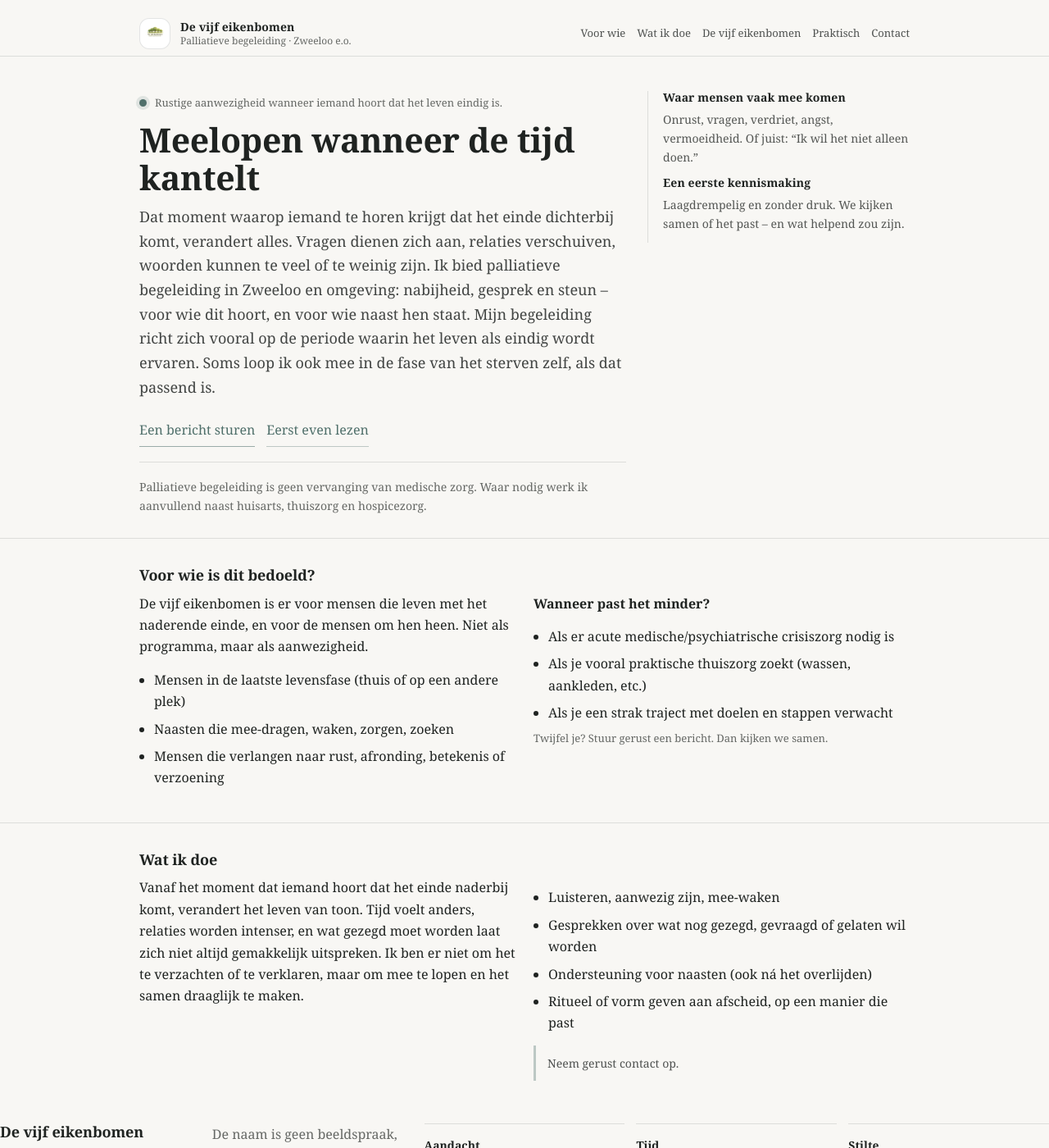
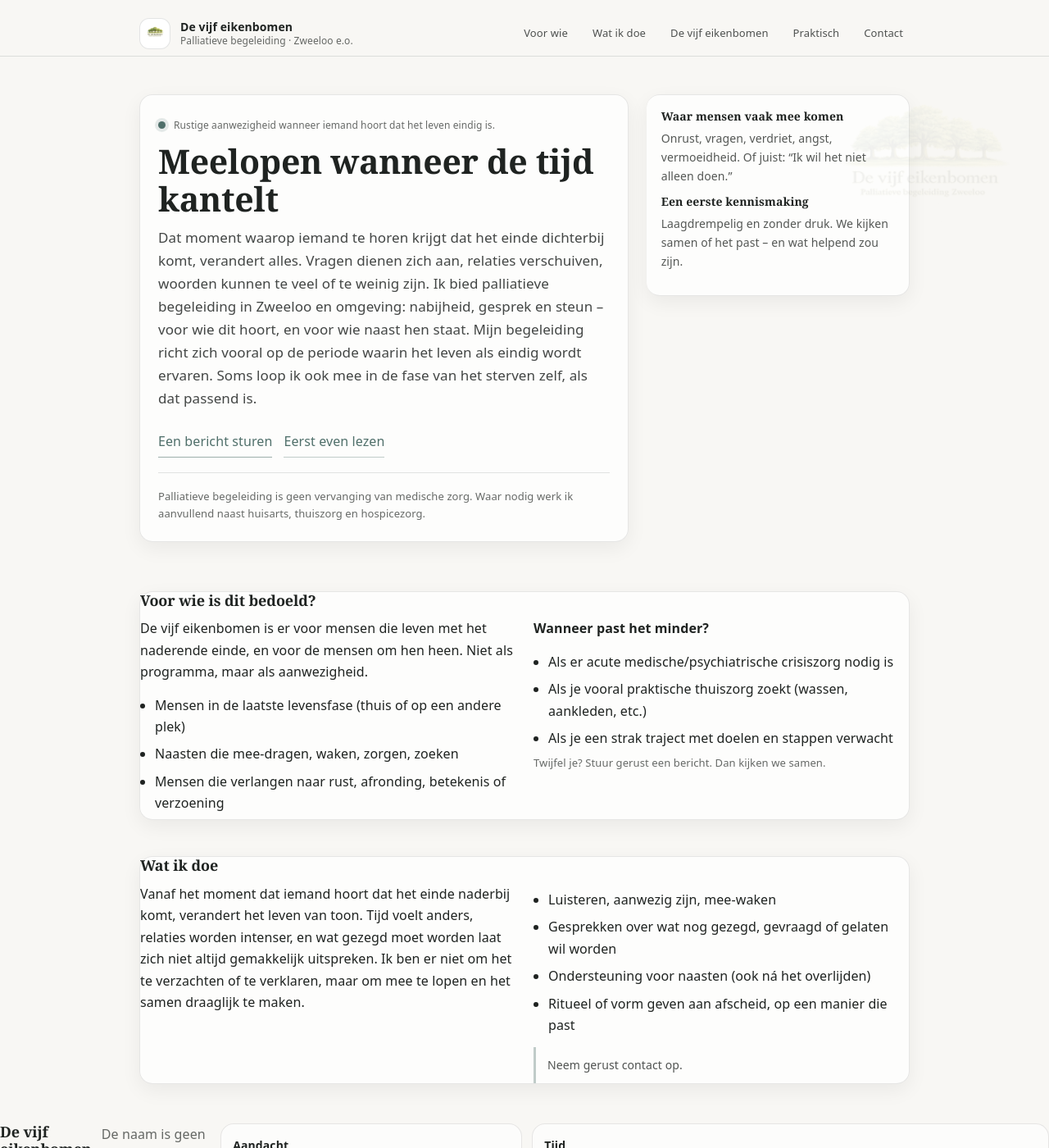
Before and after one commit to itffilosofieinfo/devijfeikenbomen.nl, a Jekyll site: the page built from index.md, in a window 1280 px wide and 1400 px high. Shown: the whole window at 82% size. Built offline with Jekyll 4.4.1, drawn with Linux system fonts in a browser that asks for light colours.

Commit message:
Enhance CSS styles for modern appearance
Added modern styling updates to improve layout and typography.

```diff
--- a/assets/css/style.css
+++ b/assets/css/style.css
@@ -350,3 +350,143 @@ p{ margin: 0 0 14px; }
   .topbar{ flex-direction:column; align-items:flex-start; }
   .eiken{ grid-template-columns: 1fr; }
 }
+/* =========================
+   PATCH: Diepte + ritme
+   Plak onderaan style.css
+   ========================= */
+
+/* 1) Body: iets minder “krant” (meer moderne rust) */
+body{
+  font-family: ui-sans-serif, system-ui, -apple-system, Segoe UI, Roboto, Helvetica, Arial, "Apple Color Emoji","Segoe UI Emoji";
+  letter-spacing: 0.1px;
+}
+
+/* 2) Koppen: behoud klassiek, maar minder krantachtig */
+h1,h2,h3{
+  font-family: ui-serif, Georgia, "Times New Roman", Times, serif;
+  font-weight: 600;
+}
+
+/* 3) Subtiele diepte: “papierpanelen” terugbrengen (heel licht) */
+.card{
+  background: rgba(255,255,255,0.68);
+  border: 1px solid rgba(31,35,33,0.10);
+  border-radius: 16px;
+  box-shadow: 0 8px 24px rgba(0,0,0,0.06);
+}
+
+.section{
+  border-top: 0;
+  padding: 34px 0;
+}
+
+.section + .section{
+  padding-top: 10px;
+}
+
+/* 4) Hero: iets meer presence + zacht beeld (watermark) */
+.hero{
+  padding: 46px 0 26px;
+  position: relative;
+}
+
+.hero::before{
+  content:"";
+  position:absolute;
+  right: 24px;
+  top: 10px;
+  width: 260px;
+  height: 260px;
+  background-image: url("/assets/images/devijfeikenbomen-logo-square.png");
+  background-size: contain;
+  background-repeat: no-repeat;
+  opacity: 0.06;
+  pointer-events: none;
+  filter: saturate(0.9);
+}
+
+.hero-grid{
+  gap: 22px;
+}
+
+.hero-main{ padding: 22px 22px; }
+.hero-side{
+  padding: 18px 18px;
+  border-left: 0;
+}
+
+/* 5) Kolommen: startlijnen gelijk trekken (margin fix) */
+.cols > div > :first-child,
+.hero-main > :first-child,
+.hero-side > :first-child,
+.section-card > :first-child{
+  margin-top: 0;
+}
+.cols > div > :last-child,
+.hero-main > :last-child,
+.hero-side > :last-child,
+.section-card > :last-child{
+  margin-bottom: 0;
+}
+
+/* 6) Navigatie: iets “steviger” en toch rustig */
+.nav a{
+  padding: 6px 8px;
+  border-radius: 999px;
+  background: transparent;
+}
+.nav a:hover{
+  background: rgba(79,111,106,0.10);
+}
+
+/* 7) “De vijf eiken” fix: geen tabelgevoel, maar rustige tegels */
+.eiken{
+  margin-top: 14px;
+  display: grid;
+  grid-template-columns: repeat(12, 1fr);
+  gap: 12px;
+}
+
+/* 3 + 2 ritme: rustiger dan 5 naast elkaar */
+.eik{
+  border: 1px solid rgba(31,35,33,0.10);
+  background: rgba(255,255,255,0.62);
+  border-radius: 16px;
+  padding: 14px 14px 12px;
+  min-height: 110px;
+}
+
+.eik strong{
+  font-size: 14px;
+  margin-bottom: 6px;
+}
+
+.eik span{
+  font-size: 13px;
+  color: rgba(31,35,33,0.72);
+  line-height: 1.45;
+}
+
+/* Plaatsing in 3+2 */
+.eik:nth-child(1),
+.eik:nth-child(2),
+.eik:nth-child(3){ grid-column: span 4; }
+.eik:nth-child(4),
+.eik:nth-child(5){ grid-column: span 6; }
+
+/* 8) Kleine typografische verfijning */
+.lead{ font-size: 17px; }
+.kicker{ font-size: 12px; }
+.fineprint{ font-size: 13px; }
+
+/* 9) Responsive: watermark weg op klein scherm, eiken netjes onder elkaar */
+@media (max-width: 860px){
+  .hero::before{ display:none; }
+  .eik{ grid-column: span 6; }
+  .eik:nth-child(4),
+  .eik:nth-child(5){ grid-column: span 6; }
+}
+
+@media (max-width: 520px){
+  .eik{ grid-column: span 12; }
+}
```
